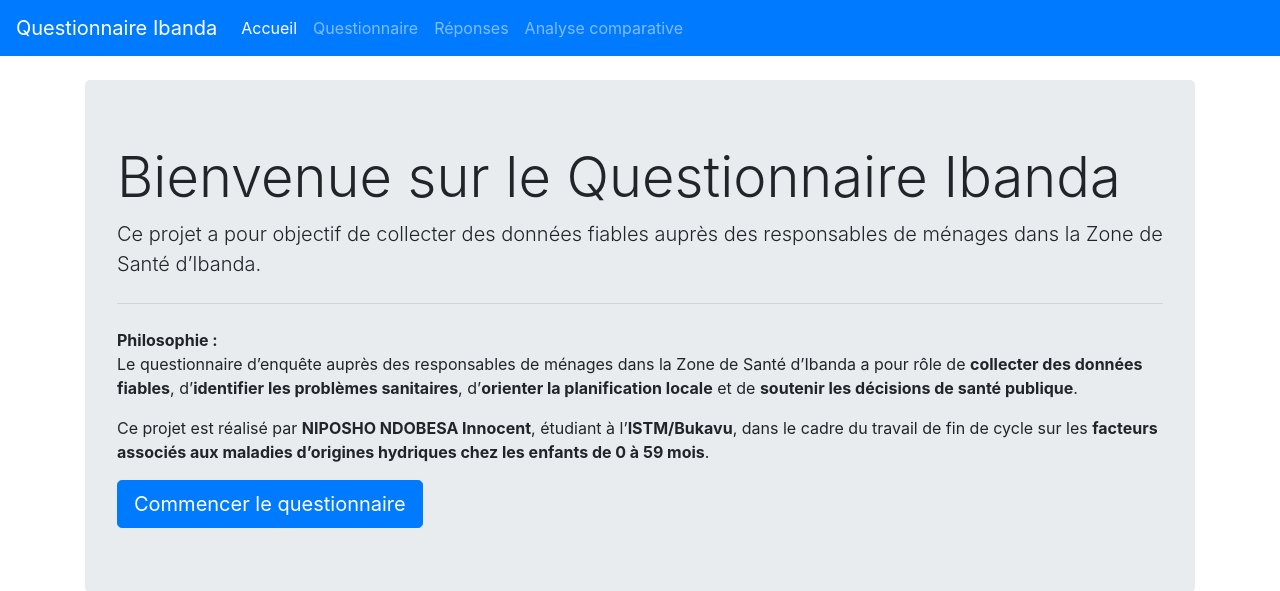
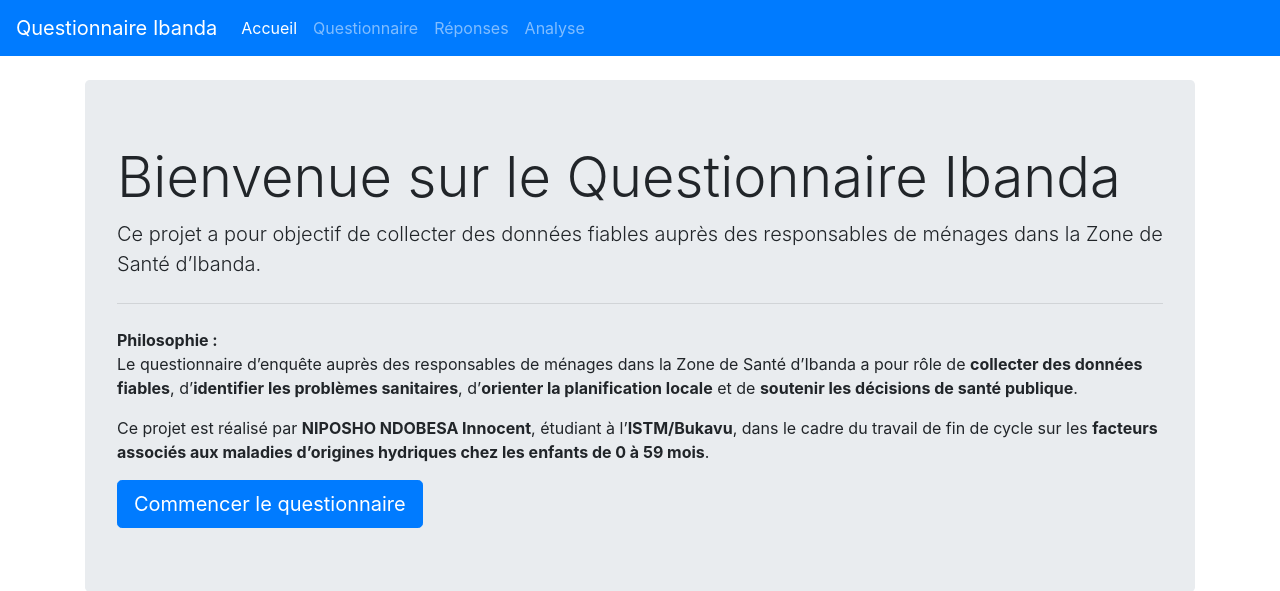
Before and after one commit to Andrebeet1/NIPOSHONDOBESAInnocent, a Flask app: page / in a window 1280 px wide. Shown: the top 591 px of the page. Run offline with Flask 3, Linux system fonts and the light colour scheme; some libraries are stand-ins or nearby versions.

Commit message:
Update base.html

```diff
--- a/templates/base.html
+++ b/templates/base.html
@@ -35,7 +35,8 @@
                 <a class="nav-link {% if request.endpoint == 'tableau' %}active{% endif %}" href="{{ url_for('tableau') }}">Réponses</a>
             </li>
             <li class="nav-item">
-                <a class="nav-link {% if request.endpoint == 'analyse_comparaison' %}active{% endif %}" href="{{ url_for('analyse_comparaison') }}">Analyse comparative</a>
+                <!-- ✅ Correction ici -->
+                <a class="nav-link {% if request.endpoint == 'analyse' %}active{% endif %}" href="{{ url_for('analyse') }}">Analyse</a>
             </li>
         </ul>
     </div>
```
